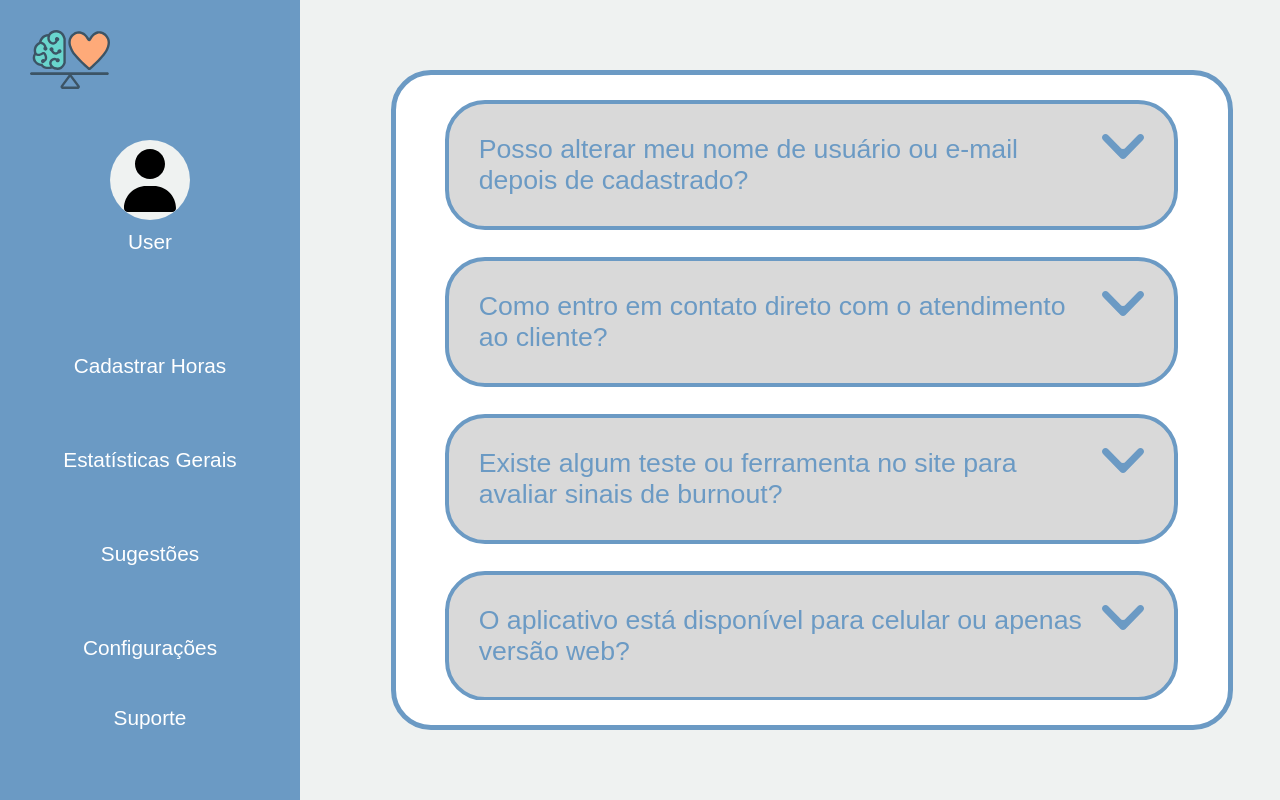
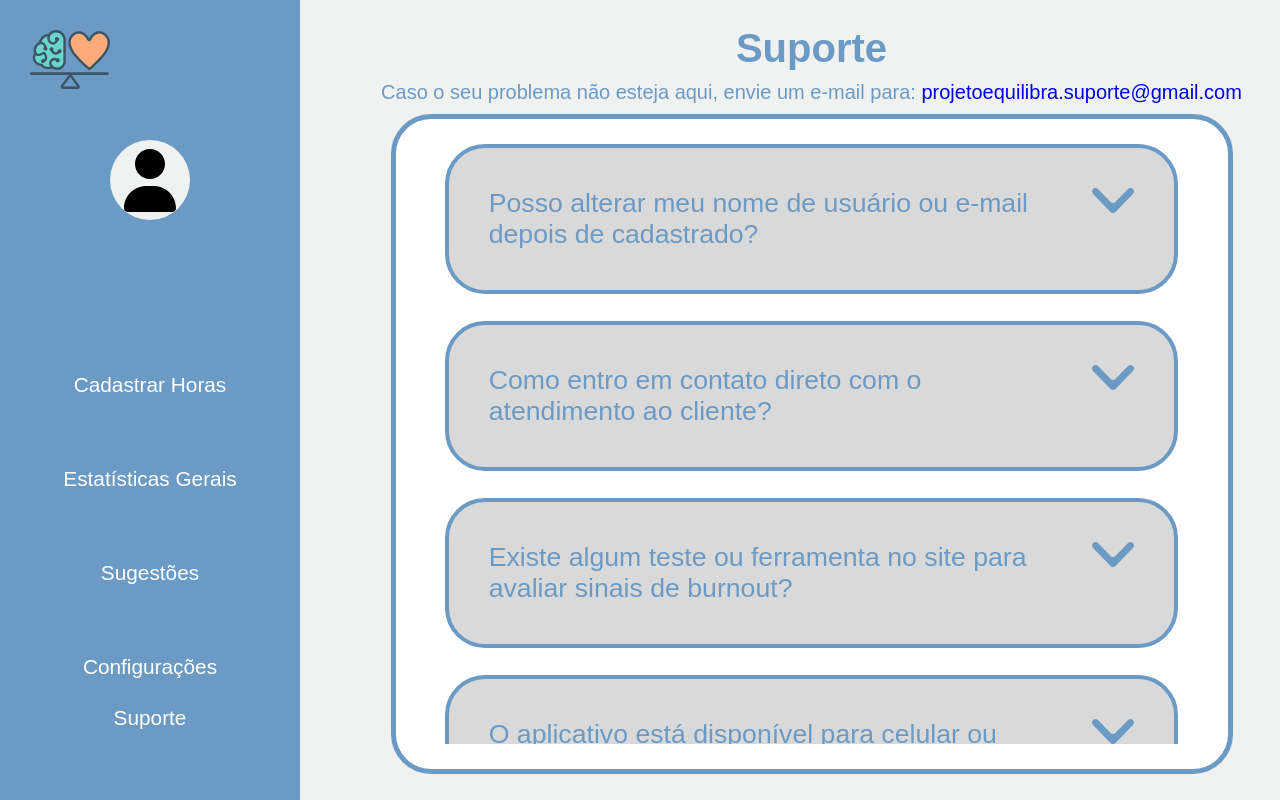
Before and after one commit to brenogazaniga/projeto, a website: page pages/suporte.html in a window 1280 px wide. Shown: the top 800 px of the page. Drawn offline with Linux system fonts and the light colour scheme.

Commit message:
mailto feito 2.0

```diff
--- a/assets/css/suporte.css
+++ b/assets/css/suporte.css
@@ -18,6 +18,7 @@ main{
   min-width: 1023px;
   width: 100%;
   height: 100vh;
+  flex-direction: column;
 }
 #faq{
   border: solid #6b9ac4 5px;
@@ -112,7 +113,17 @@ main{
   color: #084b9f;
 }
 
-
+.titulo{
+  font-size: 30pt;
+  font-family: Arial, Helvetica, sans-serif;
+  color: #6b9ac4;
+}
+p{
+  font-size: 15pt;
+  font-family: Arial, Helvetica, sans-serif;
+  color: #6b9ac4;
+  padding: 10px;
+}
 
 @media screen and (max-width: 1275px) {
    aside#barra-lateral {
--- a/pages/suporte.html
+++ b/pages/suporte.html
@@ -38,6 +38,8 @@
         </div>
     </aside>
   <main>
+    <h1 class="titulo">Suporte</h1>
+    <P>Caso o seu problema não esteja aqui, envie um e-mail para: <a href="mailto:projetoequilibra.suporte@gmail.com">projetoequilibra.suporte@gmail.com</a></P>
     <div id="faq">
       <div class="scroll">
         <div class="pergunta">
```
